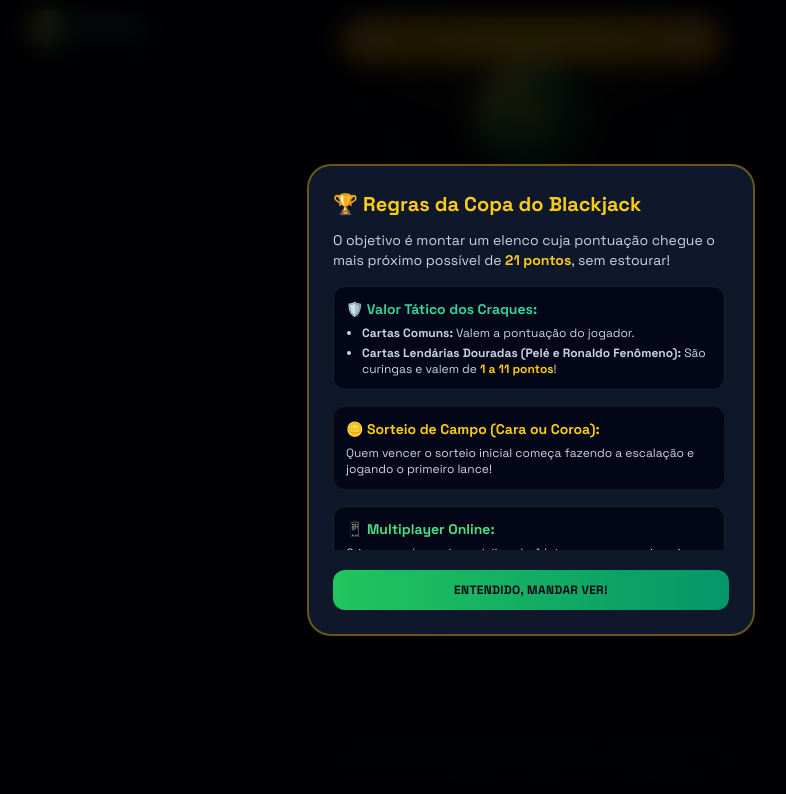
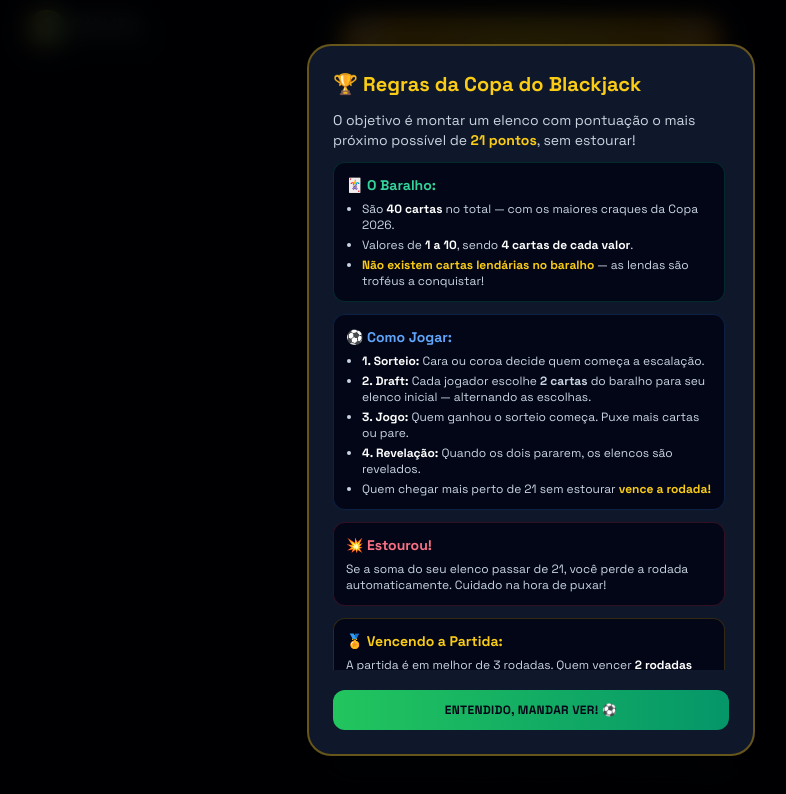
Before and after one commit to davidaosp-creator/blackjack-copa2026, a plain HTML site: page index.html in a window 1280 px wide. Both pictures are taken after a click on the button 960 px from the left and 28 px from the top of the page. Shown: the whole page, without its empty margins (109-895 px from the left). Drawn offline with nearby package versions, Linux system fonts and the light colour scheme.

Commit message:
Add files via upload

```diff
--- a/index.html
+++ b/index.html
@@ -151,26 +151,57 @@
     <div id="rules-modal" class="fixed inset-0 bg-black/85 backdrop-blur-md hidden items-center justify-center p-4 z-50">
       <div class="w-full max-w-md bg-slate-900 border-2 border-yellow-500/40 rounded-3xl p-6 relative shadow-2xl">
         <h3 class="text-xl font-black text-yellow-400 flex items-center gap-2 mb-3">🏆 Regras da Copa do Blackjack</h3>
-        <div class="space-y-4 text-xs sm:text-sm text-slate-300 leading-relaxed font-sans max-h-80 overflow-y-auto pr-1">
-          <p>O objetivo é montar um elenco cuja pontuação chegue o mais próximo possível de <strong class="text-yellow-400">21 pontos</strong>, sem estourar!</p>
+        <div class="space-y-3 text-xs sm:text-sm text-slate-300 leading-relaxed font-sans max-h-[70vh] overflow-y-auto pr-1">
+
+          <p>O objetivo é montar um elenco com pontuação o mais próximo possível de <strong class="text-yellow-400">21 pontos</strong>, sem estourar!</p>
+
           <div class="bg-slate-950 p-3 rounded-xl border border-emerald-500/20">
-            <h4 class="font-bold text-emerald-400 flex items-center gap-1.5 mb-1.5">🛡️ Valor Tático dos Craques:</h4>
+            <h4 class="font-bold text-emerald-400 flex items-center gap-1.5 mb-1.5">🃏 O Baralho:</h4>
             <ul class="space-y-1 list-disc pl-4 text-xs">
-              <li><strong>Cartas Comuns:</strong> Valem a pontuação do jogador.</li>
-              <li><strong>Cartas Lendárias Douradas (Pelé e Ronaldo Fenômeno):</strong> São curingas e valem de <strong class="text-yellow-400">1 a 11 pontos</strong>!</li>
+              <li>São <strong class="text-white">40 cartas</strong> no total — com os maiores craques da Copa 2026.</li>
+              <li>Valores de <strong class="text-white">1 a 10</strong>, sendo <strong class="text-white">4 cartas de cada valor</strong>.</li>
+              <li><strong class="text-yellow-400">Não existem cartas lendárias no baralho</strong> — as lendas são troféus a conquistar!</li>
             </ul>
           </div>
-          <div class="bg-slate-950 p-3 rounded-xl border border-yellow-500/10">
-            <h4 class="font-bold text-yellow-400 flex items-center gap-1.5 mb-1.5">🪙 Sorteio de Campo (Cara ou Coroa):</h4>
-            <p class="text-xs">Quem vencer o sorteio inicial começa fazendo a escalação e jogando o primeiro lance!</p>
-          </div>
+
+          <div class="bg-slate-950 p-3 rounded-xl border border-blue-500/20">
+            <h4 class="font-bold text-blue-400 flex items-center gap-1.5 mb-1.5">⚽ Como Jogar:</h4>
+            <ul class="space-y-1 list-disc pl-4 text-xs">
+              <li><strong class="text-white">1. Sorteio:</strong> Cara ou coroa decide quem começa a escalação.</li>
+              <li><strong class="text-white">2. Draft:</strong> Cada jogador escolhe <strong>2 cartas</strong> do baralho para seu elenco inicial — alternando as escolhas.</li>
+              <li><strong class="text-white">3. Jogo:</strong> Quem ganhou o sorteio começa. Puxe mais cartas ou pare.</li>
+              <li><strong class="text-white">4. Revelação:</strong> Quando os dois pararem, os elencos são revelados.</li>
+              <li>Quem chegar mais perto de 21 sem estourar <strong class="text-yellow-400">vence a rodada!</strong></li>
+            </ul>
+          </div>
+
+          <div class="bg-slate-950 p-3 rounded-xl border border-rose-500/20">
+            <h4 class="font-bold text-rose-400 flex items-center gap-1.5 mb-1.5">💥 Estourou!</h4>
+            <p class="text-xs">Se a soma do seu elenco passar de 21, você perde a rodada automaticamente. Cuidado na hora de puxar!</p>
+          </div>
+
+          <div class="bg-slate-950 p-3 rounded-xl border border-yellow-500/20">
+            <h4 class="font-bold text-yellow-400 flex items-center gap-1.5 mb-1.5">🏅 Vencendo a Partida:</h4>
+            <p class="text-xs">A partida é em melhor de 3 rodadas. Quem vencer <strong class="text-white">2 rodadas primeiro</strong> levanta a taça!</p>
+          </div>
+
+          <div class="bg-slate-950 p-3 rounded-xl border border-amber-500/30">
+            <h4 class="font-bold text-amber-400 flex items-center gap-1.5 mb-1.5">🏆 Sala de Troféus:</h4>
+            <ul class="space-y-1 list-disc pl-4 text-xs">
+              <li>Ganhe <strong class="text-white">5 vitórias consecutivas</strong> para desbloquear uma <strong class="text-yellow-400">lenda dourada</strong>!</li>
+              <li>São <strong class="text-white">7 lendas</strong> no total: Beckenbauer, Zico, Garrincha, Ronaldinho, Maradona, Ronaldo Fenômeno e <strong class="text-yellow-400">Pelé</strong> (o mais difícil!).</li>
+              <li>Seus troféus ficam salvos e podem ser vistos na <strong class="text-white">Sala de Troféus</strong>.</li>
+            </ul>
+          </div>
+
           <div class="bg-slate-950 p-3 rounded-xl border border-green-500/20">
             <h4 class="font-bold text-green-400 flex items-center gap-1.5 mb-1.5">📱 Multiplayer Online:</h4>
-            <p class="text-xs">Crie uma sala, envie o código de 4 letras para seu amigo via WhatsApp. Quando ele entrar, o cara ou coroa acontece e vocês jogam em tempo real!</p>
-          </div>
+            <p class="text-xs">Crie uma sala e envie o código de <strong class="text-white">4 letras</strong> para seu amigo via WhatsApp. Quando ele entrar, o sorteio acontece e vocês jogam em tempo real — cada um no seu celular!</p>
+          </div>
+
         </div>
         <button onclick="toggleHowToPlay(false)" class="mt-5 w-full py-3 bg-gradient-to-r from-green-500 to-emerald-600 font-extrabold text-slate-950 rounded-xl hover:from-green-400 tracking-wide text-xs uppercase cursor-pointer border-0">
-          Entendido, Mandar Ver!
+          Entendido, Mandar Ver! ⚽
         </button>
       </div>
     </div>
```
